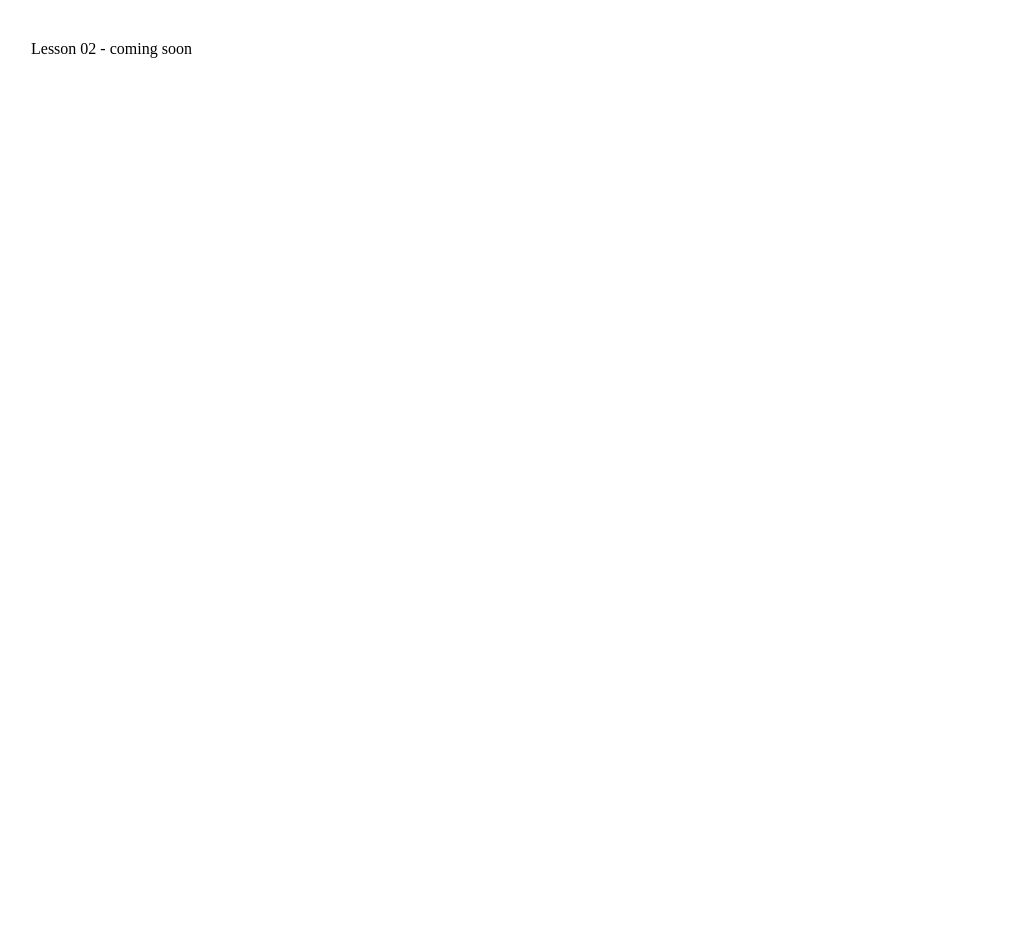
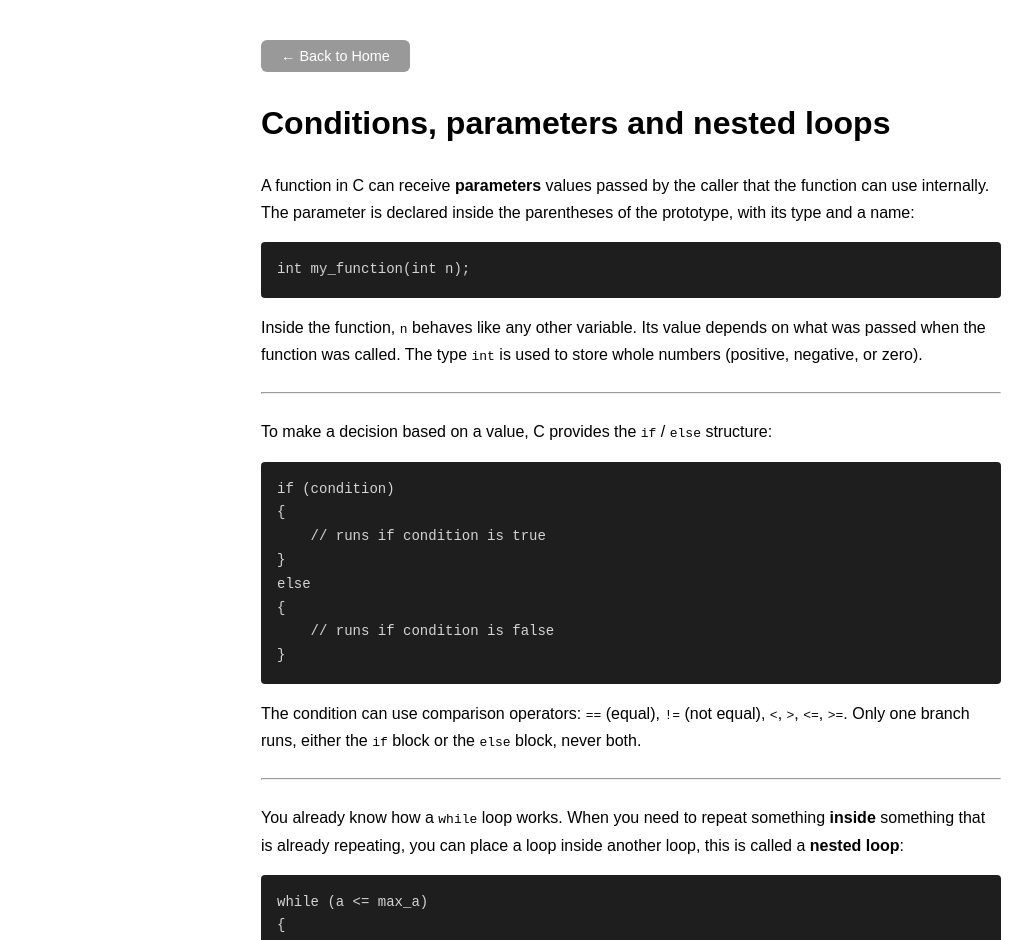
Before and after one commit to Tholarr/codebasiks, a React (Vite) app in the folder frontend/: page /module/01/lesson/02 in a window 1280 px wide. Shown: the top 940 px of the page, without its empty margins (9-1041 px from the left). Before the commit the page ends 800 px from the top, so only its background shows below. Built offline with nearby package versions, Linux system fonts and the light colour scheme.

Commit message:
:sparkles: Add M01-L02

```diff
--- a/frontend/src/components/CodeExercise.tsx
+++ b/frontend/src/components/CodeExercise.tsx
@@ -11,7 +11,6 @@ type RunResult = {
 
 type Props = {
     title: string;
-    delivery: string;
     description: React.ReactNode;
     prototype: string;
     starterCode: string;
@@ -19,7 +18,7 @@ type Props = {
     functionCall: string;
 };
 
-export default function CodeExercise({ title, delivery, description, prototype, starterCode, expectedOutput, functionCall }: Props) {
+export default function CodeExercise({ title, description, prototype, starterCode, expectedOutput, functionCall }: Props) {
     const [code, setCode] = useState(starterCode);
     const [running, setRunning] = useState(false);
     const [result, setResult] = useState<RunResult | null>(null);
@@ -55,7 +54,6 @@ export default function CodeExercise({ title, delivery, description, prototype,
     return (
         <div>
             <h2>{title}</h2>
-            <p><strong>Delivery:</strong> {delivery}</p>
             <p>{description}</p>
             <pre style={codeBlockStyle}>{prototype}</pre>
 
--- a/frontend/src/components/LessonLayout.tsx
+++ b/frontend/src/components/LessonLayout.tsx
@@ -1,18 +1,56 @@
+// import { useNavigate } from "react-router-dom";
+// import { primaryButtonStyle, secondaryButtonStyle } from "../styles/common";
+
+// type Props = {
+//     title: string;
+//     nextPath?: string;
+//     children: React.ReactNode;
+// };
+
+// export default function LessonLayout({ title, nextPath, children }: Props) {
+//     const navigate = useNavigate();
+
+//     return (
+//         <div style={{ maxWidth: 740, margin: "0 auto", padding: "2rem", fontFamily: "sans-serif", lineHeight: 1.7 }}>
+//             <button onClick={() => { window.scrollTo(0, 0); navigate("/"); }} style={secondaryButtonStyle}>
+//                 ← Back to Home
+//             </button>
+
+//             <h1 style={{ marginTop: "1.5rem" }}>{title}</h1>
+
+//             {children}
+
+//             {nextPath && (
+//                 <div style={{ marginTop: "2rem", textAlign: "center" }}>
+//                     <button onClick={() => { window.scrollTo(0, 0); navigate(nextPath); }} style={primaryButtonStyle}>
+//                         Next lesson
+//                     </button>
+//                 </div>
+//             )}
+//         </div>
+//     );
+// }
 import { useNavigate } from "react-router-dom";
 import { primaryButtonStyle, secondaryButtonStyle } from "../styles/common";
 
 type Props = {
   title: string;
+  prevPath?: string;
   nextPath?: string;
   children: React.ReactNode;
 };
 
-export default function LessonLayout({ title, nextPath, children }: Props) {
+export default function LessonLayout({ title, prevPath, nextPath, children }: Props) {
   const navigate = useNavigate();
+
+  const go = (path: string) => {
+    window.scrollTo(0, 0);
+    navigate(path);
+  };
 
   return (
     <div style={{ maxWidth: 740, margin: "0 auto", padding: "2rem", fontFamily: "sans-serif", lineHeight: 1.7 }}>
-            <button onClick={() => navigate("/")} style={secondaryButtonStyle}>
+      <button onClick={() => go("/")} style={secondaryButtonStyle}>
         ← Back to Home
       </button>
 
@@ -20,11 +58,18 @@ export default function LessonLayout({ title, nextPath, children }: Props) {
 
       {children}
 
+      {(prevPath || nextPath) && (
+        <div style={{ marginTop: "2rem", display: "flex", justifyContent: "center", gap: "1rem" }}>
+          {prevPath && (
+            <button onClick={() => go(prevPath)} style={primaryButtonStyle}>
+              ← Previous lesson
+            </button>
+          )}
           {nextPath && (
-                <div style={{ marginTop: "2rem", textAlign: "center" }}>
-                    <button onClick={() => navigate(nextPath)} style={primaryButtonStyle}>
-                        Next lesson
+            <button onClick={() => go(nextPath)} style={primaryButtonStyle}>
+              Next lesson →
             </button>
+          )}
         </div>
       )}
     </div>
--- a/frontend/src/lessons/module01/lesson01.tsx
+++ b/frontend/src/lessons/module01/lesson01.tsx
@@ -106,7 +106,6 @@ export default function Lesson01() {
             {/* ── Exercise ── */}
             <CodeExercise
                 title="Task 01 - my_print_alpha"
-                delivery="my_print_alpha.c"
                 description={<>Write a function that, beginning with <strong>a</strong>, displays the lowercase alphabet in ascending order, on a single line. It must be prototyped as follows:</>}
                 prototype="int my_print_alpha(void);"
                 starterCode={starterCode1}
@@ -118,7 +117,6 @@ export default function Lesson01() {
 
             <CodeExercise
                 title="Task 02 - my_print_revalpha"
-                delivery="my_print_revalpha.c"
                 description={<>Write a function that, beginning with <strong>z</strong>, displays the lowercase alphabet in descending order, on a single line. It must be prototyped as follows:</>}
                 prototype="int my_print_revalpha(void);"
                 starterCode={starterCode2}
@@ -130,7 +128,6 @@ export default function Lesson01() {
 
             <CodeExercise
                 title="Task 03 - my_print_digits"
-                delivery="my_print_digits.c"
                 description={<>Write a function that displays all the digits, on a single line, in ascending order. It must be prototyped as follows:</>}
                 prototype="int my_print_digits(void);"
                 starterCode={starterCode3}
--- /dev/null
+++ b/frontend/src/lessons/module01/lesson02.tsx
@@ -0,0 +1,165 @@
+import LessonLayout from "../../components/LessonLayout";
+import QuizQuestion from "../../components/QuizQuestion";
+import CodeExercise from "../../components/CodeExercise";
+import { codeBlockStyle } from "../../styles/common";
+
+// Expected outputs generated in JS to avoid hardcoding long strings
+const combOutput = (() => {
+  const results: string[] = [];
+  for (let i = 0; i <= 7; i++)
+    for (let j = i + 1; j <= 8; j++)
+      for (let k = j + 1; k <= 9; k++)
+        results.push(`${i}${j}${k}`);
+  return results.join(", ");
+})();
+
+const comb2Output = (() => {
+  const results: string[] = [];
+  for (let i = 0; i <= 98; i++)
+    for (let j = i + 1; j <= 99; j++)
+      results.push(`${String(i).padStart(2, "0")} ${String(j).padStart(2, "0")}`);
+  return results.join(", ");
+})();
+
+const starterCode4 = `#include <unistd.h>
+
+int my_isneg(int n)
+{
+    // Your code here
+}
+`;
+
+const starterCode5 = `#include <unistd.h>
+
+int my_print_comb(void)
+{
+    // Your code here
+}
+`;
+
+const starterCode6 = `#include <unistd.h>
+
+int my_print_comb2(void)
+{
+    // Your code here
+}
+`;
+
+export default function Lesson02() {
+  return (
+    <LessonLayout title="Conditions, parameters and nested loops" prevPath="/module/01/lesson/01" nextPath="/module/01/lesson/03">
+
+      {/* ── Lesson content ── */}
+      <p>
+        A function in C can receive <strong>parameters</strong> values passed by the caller that
+        the function can use internally. The parameter is declared inside the parentheses of the
+        prototype, with its type and a name:
+      </p>
+      <pre style={codeBlockStyle}>{`int my_function(int n);`}</pre>
+      <p>
+        Inside the function, <code>n</code> behaves like any other variable. Its value depends on
+        what was passed when the function was called. The type <code>int</code> is used to store
+        whole numbers (positive, negative, or zero).
+      </p>
+
+      <hr style={{ margin: "1.5rem 0" }} />
+
+      <p>
+        To make a decision based on a value, C provides the <code>if</code> / <code>else</code> structure:
+      </p>
+      <pre style={codeBlockStyle}>{`if (condition)
+{
+    // runs if condition is true
+}
+else
+{
+    // runs if condition is false
+}`}</pre>
+      <p>
+        The condition can use comparison operators: <code>==</code> (equal), <code>!=</code> (not equal),{" "}
+        <code>&lt;</code>, <code>&gt;</code>, <code>&lt;=</code>, <code>&gt;=</code>. Only one
+        branch runs, either the <code>if</code> block or the <code>else</code> block, never both.
+      </p>
+
+      <hr style={{ margin: "1.5rem 0" }} />
+
+      <p>
+        You already know how a <code>while</code> loop works. When you need to repeat something{" "}
+        <strong>inside</strong> something that is already repeating, you can place a loop inside
+        another loop, this is called a <strong>nested loop</strong>:
+      </p>
+      <pre style={codeBlockStyle}>{`while (a <= max_a)
+{
+    b = start;
+    while (b <= max_b)
+    {
+        // runs for every combination of a and b
+        b++;
+    }
+    a++;
+}`}</pre>
+      <p>
+        For each iteration of the outer loop, the inner loop runs completely from start to finish.
+        This lets you explore every possible combination of two variables, which is useful when
+        the output requires pairing values together.
+      </p>
+      <p>
+        Notice that <code>b</code> is reset at the beginning of each outer iteration. If you forget
+        to reset it, the inner loop will only run during the first outer iteration.
+      </p>
+
+      <hr style={{ margin: "1.5rem 0" }} />
+
+      <p>
+        Sometimes the output requires formatting, separating values with a comma and a space, but{" "}
+        <strong>not</strong> after the last one. A common pattern is to check whether you are at
+        the last iteration before printing the separator. Think about what condition would tell you
+        that the current value is the last one.
+      </p>
+
+      <hr style={{ margin: "1.5rem 0" }} />
+
+      {/* ── Question ── */}
+      <QuizQuestion
+        question="In a nested loop, how many times does the inner loop run in total if the outer loop runs 3 times and the inner loop runs 4 times per iteration?"
+        choices={["4", "7", "12", "3"]}
+        correct="12"
+      />
+
+      <hr style={{ margin: "2rem 0" }} />
+
+      {/* ── Exercises ── */}
+      <CodeExercise
+        title="Task 04 - my_isneg"
+        description={<>Write a function that displays either <strong>N</strong> if the integer passed as parameter is negative, or <strong>P</strong> if positive or null. It must be prototyped as follows:</>}
+        prototype="int my_isneg(int n);"
+        starterCode={starterCode4}
+        expectedOutput={"N\nP\nP"}
+        functionCall={`my_isneg(-1); write(1, "\\n", 1); my_isneg(1); write(1, "\\n", 1); my_isneg(0)`}
+      />
+
+      <hr style={{ margin: "2rem 0" }} />
+
+      <CodeExercise
+        title="Task 05 - my_print_comb"
+        description={<>Write a function that displays, in ascending order, all the numbers composed by three <strong>different</strong> digits. Given three digits (all different), only the smallest number composed by those digits must be displayed. Numbers are separated by <code>, </code> but not after the last one. It must be prototyped as follows:</>}
+        prototype="int my_print_comb(void);"
+        starterCode={starterCode5}
+        expectedOutput={combOutput}
+        functionCall="my_print_comb()"
+      />
+
+      <hr style={{ margin: "2rem 0" }} />
+
+      <CodeExercise
+        title="Task 06 - my_print_comb2"
+        description={<>Write a function that displays, in ascending order, all the different combinations of two two-digit numbers. Combinations are separated by <code>, </code> but not after the last one. It must be prototyped as follows:</>}
+        prototype="int my_print_comb2(void);"
+        starterCode={starterCode6}
+        expectedOutput={comb2Output}
+        functionCall="my_print_comb2()"
+      />
+
+    </LessonLayout>
+  );
+}
--- a/frontend/src/main.tsx
+++ b/frontend/src/main.tsx
@@ -3,6 +3,7 @@ import { createRoot } from "react-dom/client";
 import { BrowserRouter, Routes, Route } from "react-router-dom";
 import Home from "./Home";
 import Lesson01 from "./lessons/module01/lesson01";
+import Lesson02 from "./lessons/module01/lesson02";
 
 createRoot(document.getElementById("root")!).render(
   <StrictMode>
@@ -10,7 +11,8 @@ createRoot(document.getElementById("root")!).render(
       <Routes>
         <Route path="/" element={<Home />} />
         <Route path="/module/01/lesson/01" element={<Lesson01 />} />
-        <Route path="/module/01/lesson/02" element={<div style={{ padding: "2rem" }}>Lesson 02 - coming soon</div>} />
+        <Route path="/module/01/lesson/02" element={<Lesson02 />} />
+        <Route path="/module/01/lesson/03" element={<div style={{ padding: "2rem" }}>Lesson 03 - coming soon</div>} />
       </Routes>
     </BrowserRouter>
   </StrictMode>
```
Lines whose indentation alone changed are shown as unchanged.
